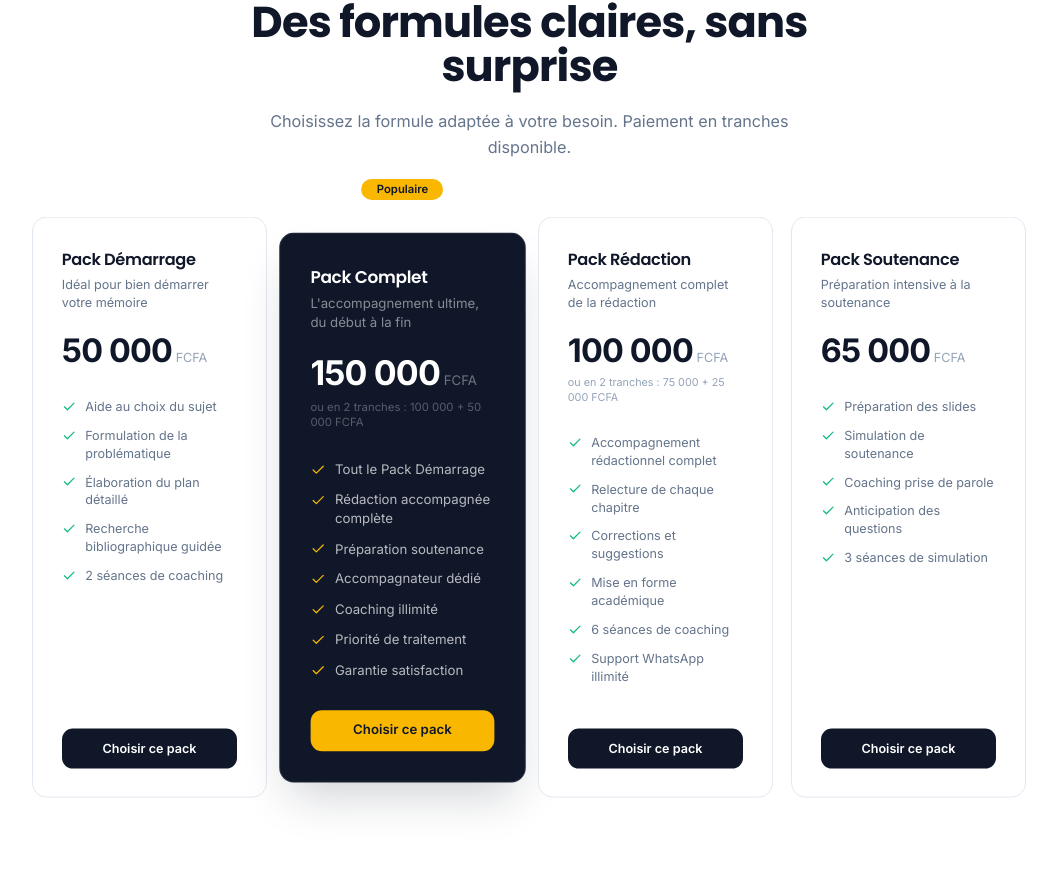
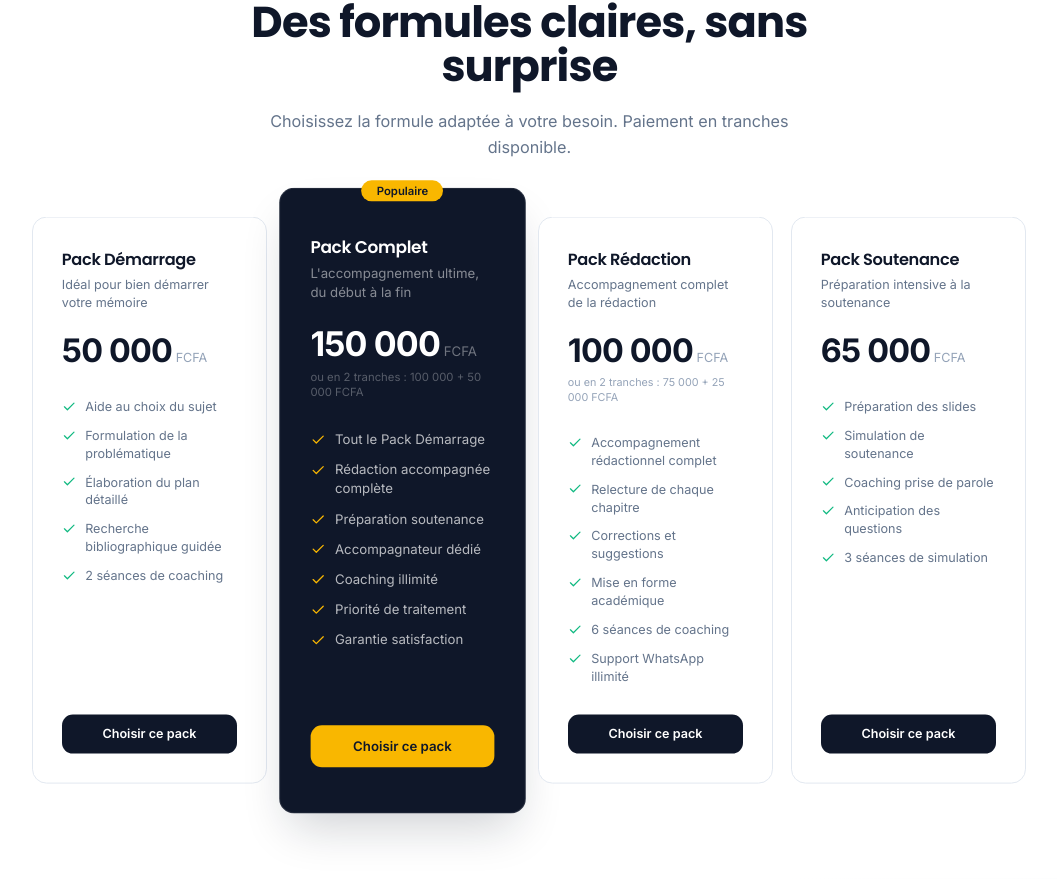
Before and after one commit to sohnhero/cle_du_memoire_Front, a Next.js app: page / in a window 1280 px wide. Shown: the part 1827-2706 px from the top of the page, without its empty margins (111-1168 px from the left). Built offline with nearby package versions, Linux system fonts and the light colour scheme; no server answers.

Commit message:
feat:logo fix and responsiveness V6

```diff
--- a/src/app/login/page.tsx
+++ b/src/app/login/page.tsx
@@ -81,7 +81,7 @@ export default function LoginPage() {
                 <div className="w-full lg:w-1/2 flex items-center justify-center p-8">
                     <motion.div
                         animate={{ opacity: 1, x: 0 }}
-                        className="w-full max-w-md opacity-0 translate-x-4 transform-gpu backface-hidden will-change-[opacity,transform]"
+                        className="w-full max-w-md mx-auto opacity-0 translate-x-4 transform-gpu backface-hidden will-change-[opacity,transform]"
                     >
                         {/* Mobile Logo */}
                         <div className="lg:hidden flex justify-center mb-8">
--- a/src/app/page.tsx
+++ b/src/app/page.tsx
@@ -505,10 +505,10 @@ function PacksSection() {
               whileInView={{ opacity: 1, y: 0 }}
               viewport={{ once: true, amount: 0.1 }}
               transition={{ delay: index * 0.05, duration: 0.4 }}
-              className={`relative opacity-0 translate-y-4 lg:translate-y-6 transform-gpu backface-hidden will-change-[opacity,transform] ${pack.dark ? 'lg:scale-105 lg:-my-4 lg:py-12' : ''}`}
+              className={`relative opacity-0 translate-y-4 lg:translate-y-6 transform-gpu backface-hidden will-change-[opacity,transform] ${pack.dark ? 'lg:scale-105 lg:-my-4' : ''}`}
             >
-              <div className={`h-full rounded-2xl p-8 flex flex-col transition-all duration-300 ${pack.dark
-                ? 'bg-primary text-white border border-white/10 shadow-2xl shadow-primary/20'
+              <div className={`relative h-full rounded-2xl p-8 lg:px-8 flex flex-col transition-all duration-300 ${pack.dark
+                ? 'bg-primary text-white border border-white/10 shadow-2xl shadow-primary/20 lg:py-12'
                 : 'bg-white border border-border hover:border-border/80 hover:shadow-lg'
                 }`}>
                 {pack.popular && (
--- a/src/app/register/page.tsx
+++ b/src/app/register/page.tsx
@@ -113,7 +113,7 @@ export default function RegisterPage() {
                         animate={{ opacity: 1, x: 0 }}
                         className="w-full opacity-0 translate-x-4 transform-gpu backface-hidden will-change-[opacity,transform]"
                     >
-                        <div className={`w-full transition-all duration-500 ${step === 3 ? 'max-w-5xl' : 'max-w-lg'}`}>
+                        <div className={`w-full mx-auto transition-all duration-500 ${step === 3 ? 'max-w-5xl' : 'max-w-lg'}`}>
                             <div className="lg:hidden flex justify-center mb-8">
                                 <Logo className="w-48 h-auto" monochrome={false} />
                             </div>
```
